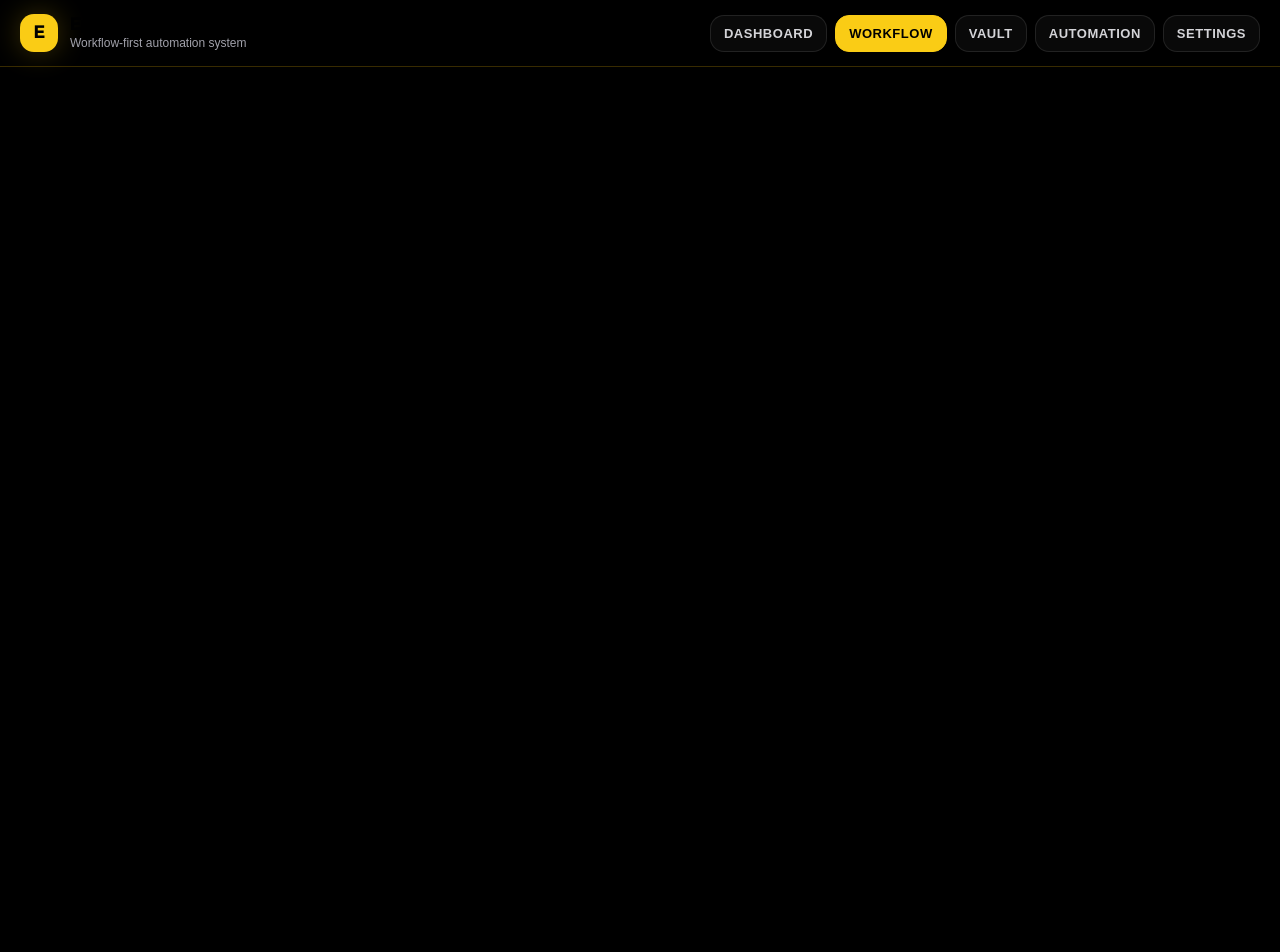
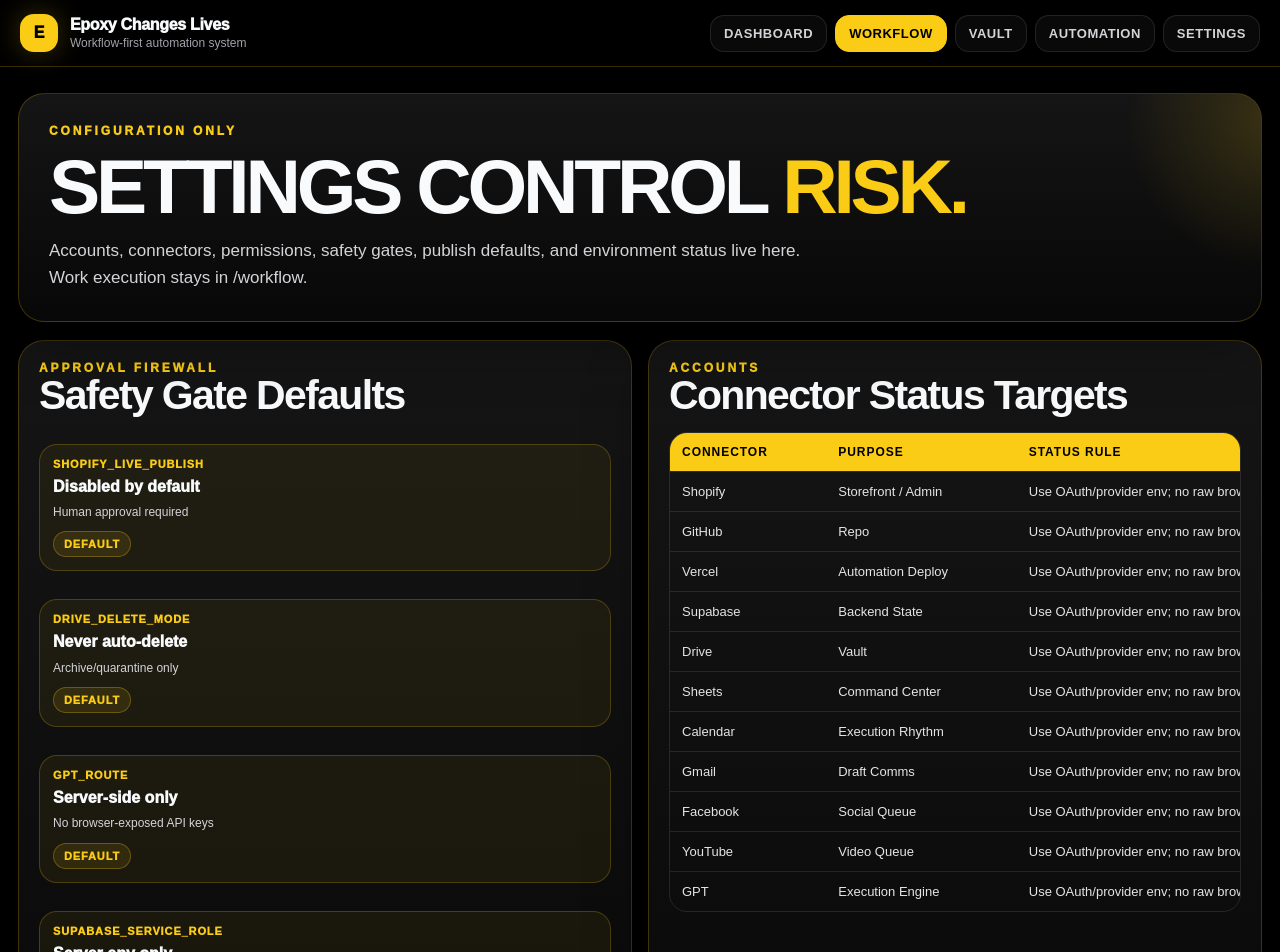
Before and after one commit to xps-admin/EPOXY-CHANGES-LIVES, a Next.js app: page /settings in a window 1280 px wide. Before the commit this address had no page. Shown: the top 952 px of the page. Built offline with nearby package versions, Linux system fonts and the light colour scheme.

Commit message:
Add ECL settings page

```diff
--- /dev/null
+++ b/app/settings/page.jsx
@@ -0,0 +1,40 @@
+import { Panel, Pill } from '../../components/ecl-ui';
+import { settings, quickLinks } from '../../lib/ecl-data';
+
+export default function SettingsPage() {
+  return (
+    <>
+      <section className="hero-card" style={{ marginBottom: 18 }}>
+        <p className="kicker">Configuration only</p>
+        <h1>Settings control <span className="highlight">risk.</span></h1>
+        <p className="lede">Accounts, connectors, permissions, safety gates, publish defaults, and environment status live here. Work execution stays in /workflow.</p>
+      </section>
+
+      <section className="grid two">
+        <Panel title="Safety Gate Defaults" kicker="Approval firewall">
+          <div className="grid">
+            {settings.map((item) => (
+              <article className="card" key={item.key}>
+                <div className="card-id">{item.key}</div>
+                <div className="card-title">{item.value}</div>
+                <div className="card-meta">{item.gate}</div>
+                <div className="tag-row"><Pill tone="yellow">default</Pill></div>
+              </article>
+            ))}
+          </div>
+        </Panel>
+
+        <Panel title="Connector Status Targets" kicker="Accounts">
+          <div className="table-wrap">
+            <table>
+              <thead><tr><th>Connector</th><th>Purpose</th><th>Status Rule</th></tr></thead>
+              <tbody>
+                {quickLinks.map((item) => <tr key={item.label}><td>{item.label}</td><td>{item.type}</td><td>Use OAuth/provider env; no raw browser secrets</td></tr>)}
+              </tbody>
+            </table>
+          </div>
+        </Panel>
+      </section>
+    </>
+  );
+}
```
